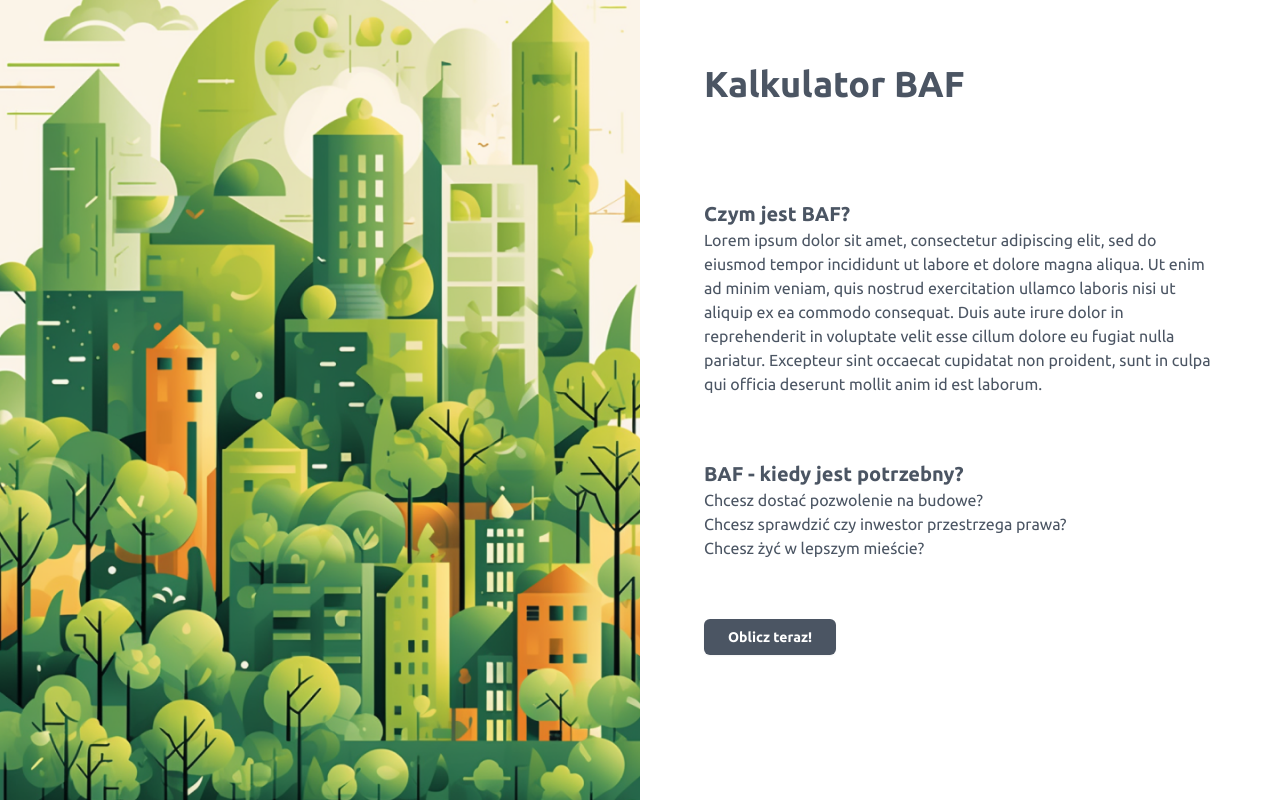
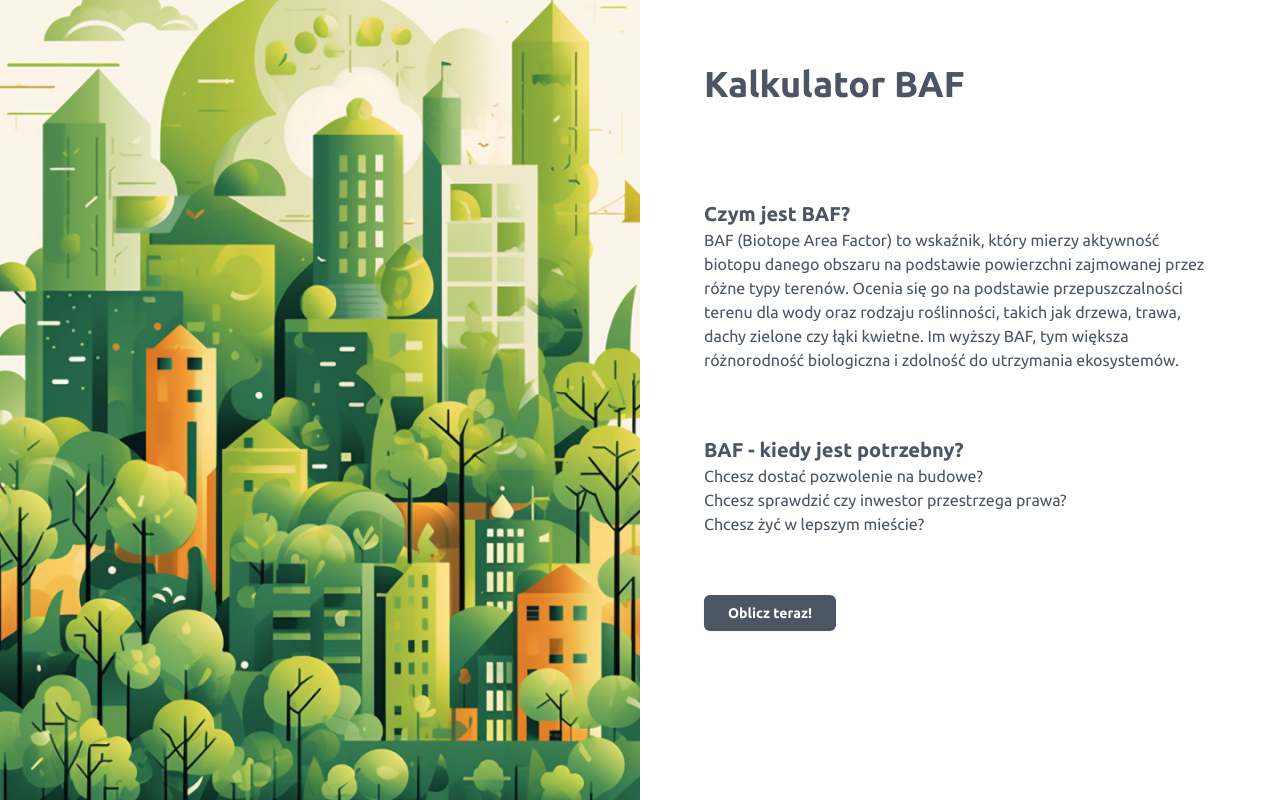
Before and after one commit to xarcnovn/SeaTea, a Next.js app in the folder frontend/: page / in a window 1280 px wide. Built offline with nearby package versions, Linux system fonts and the light colour scheme.

Commit message:
lorem ipsum -> normalne teksty

```diff
--- a/frontend/src/components/steps/FindPlot.tsx
+++ b/frontend/src/components/steps/FindPlot.tsx
@@ -42,15 +42,12 @@ export const FindPlot = ({
 
   return (
     <div>
-      <h2 className="text-4xl font-bold mb-8">Aplikacja</h2>
+      <h2 className="text-4xl font-bold mb-8">Znajdź swoją działkę</h2>
       <p className="mb-10">
-        Sed ut perspiciatis unde omnis iste natus error sit voluptatem
-        accusantium doloremque laudantium, totam rem aperiam, eaque ipsa quae ab
-        illo inventore veritatis et quasi architecto beatae vitae dicta sunt
-        explicabo.
+        Wykorzystujemy Geoportal by znaleźć wymiary Twojej działki
       </p>
       <div className="max-w-sm">
-        <div className="flex flex-col gap-4">
+        <div className="flex flex-col gap-6">
           <Select
             value={plotType}
             onChange={onPlotTypeChange}
--- a/frontend/src/pages/index.tsx
+++ b/frontend/src/pages/index.tsx
@@ -9,13 +9,12 @@ export default function HomePage() {
           <h1 className="text-4xl font-bold mb-24">Kalkulator BAF</h1>
           <h2 className="text-xl font-bold">Czym jest BAF?</h2>
           <p>
-            Lorem ipsum dolor sit amet, consectetur adipiscing elit, sed do
-            eiusmod tempor incididunt ut labore et dolore magna aliqua. Ut enim
-            ad minim veniam, quis nostrud exercitation ullamco laboris nisi ut
-            aliquip ex ea commodo consequat. Duis aute irure dolor in
-            reprehenderit in voluptate velit esse cillum dolore eu fugiat nulla
-            pariatur. Excepteur sint occaecat cupidatat non proident, sunt in
-            culpa qui officia deserunt mollit anim id est laborum.
+            BAF (Biotope Area Factor) to wskaźnik, który mierzy aktywność
+            biotopu danego obszaru na podstawie powierzchni zajmowanej przez
+            różne typy terenów. Ocenia się go na podstawie przepuszczalności
+            terenu dla wody oraz rodzaju roślinności, takich jak drzewa, trawa,
+            dachy zielone czy łąki kwietne. Im wyższy BAF, tym większa
+            różnorodność biologiczna i zdolność do utrzymania ekosystemów.
           </p>
           <h2 className="text-xl font-bold mt-16">
             BAF - kiedy jest potrzebny?
```
